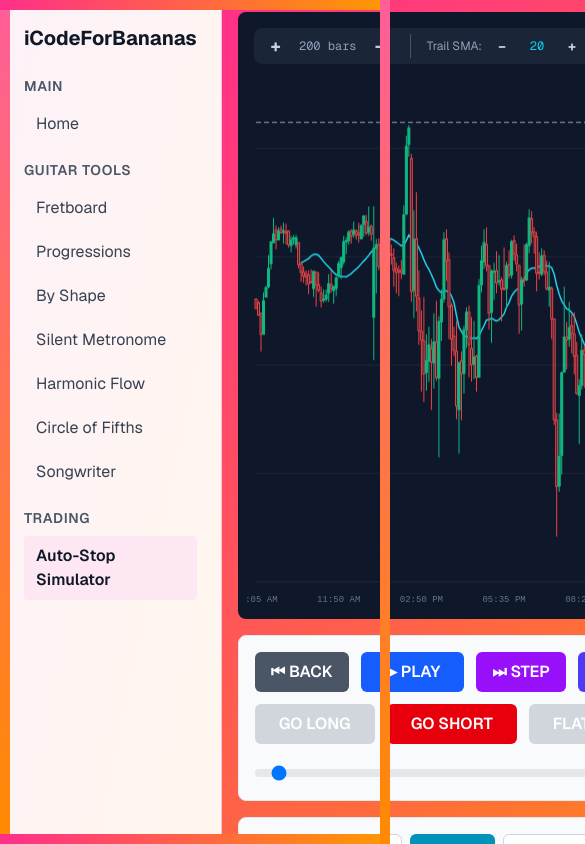
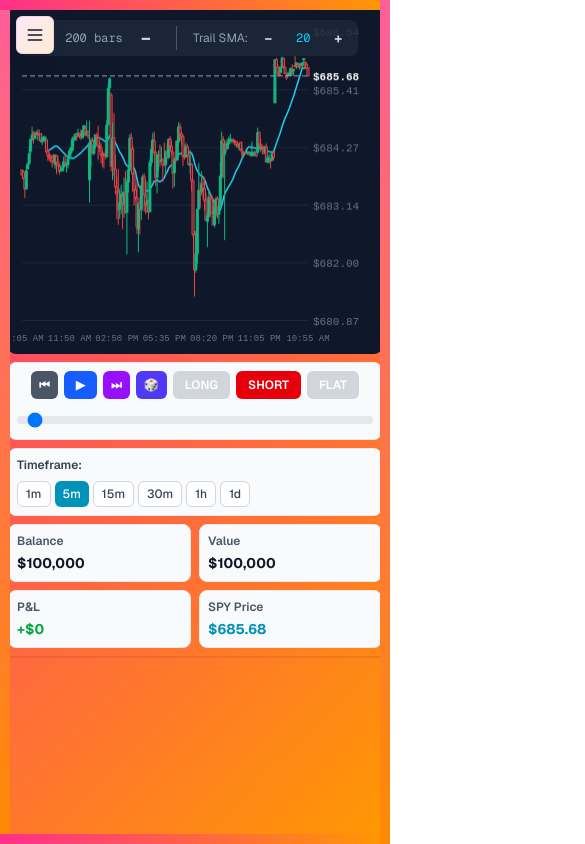
Before and after one commit to iCodeForBananas/iCodeForBananas, a Next.js app: page /trading-chart in a window 390 px wide. Shown: the top 844 px of the page, 585 px wide, since content can reach past the window. Built offline with nearby package versions, Linux system fonts and the light colour scheme.

Commit message:
feat: implement responsive sidebar with auto-close on mobile and enhance layout for trading chart page

```diff
--- a/app/components/Sidebar.tsx
+++ b/app/components/Sidebar.tsx
@@ -2,21 +2,86 @@
 
 import Link from "next/link";
 import { usePathname } from "next/navigation";
+import { useState, useEffect } from "react";
 
 export default function Sidebar() {
   const pathname = usePathname();
+  const [isOpen, setIsOpen] = useState(true);
+  const [isMobile, setIsMobile] = useState(false);
+
+  // Check screen size on mount and resize
+  useEffect(() => {
+    const checkScreenSize = () => {
+      const mobile = window.innerWidth < 1024;
+      setIsMobile(mobile);
+      // Auto-close on mobile/tablet by default
+      if (mobile && isOpen) {
+        setIsOpen(false);
+      }
+    };
+
+    checkScreenSize();
+    window.addEventListener("resize", checkScreenSize);
+    return () => window.removeEventListener("resize", checkScreenSize);
+  }, []);
+
+  const toggleSidebar = () => setIsOpen(!isOpen);
 
   return (
-    <aside className='w-64 bg-gradient-to-br from-pink-50 to-orange-50 text-gray-900 p-6 flex flex-col gap-6 border-r border-pink-200'>
-      <h2 className='text-xl font-bold'>iCodeForBananas</h2>
+    <>
+      {/* Toggle Button - Always visible */}
+      <button
+        onClick={toggleSidebar}
+        className={`fixed top-4 z-50 p-2 bg-gradient-to-br from-pink-100 to-orange-100 hover:from-pink-200 hover:to-orange-200 text-gray-900 rounded-md shadow-lg border border-pink-200 transition-all duration-300 ${
+          isOpen ? "left-[216px]" : "left-4"
+        }`}
+        aria-label={isOpen ? "Close sidebar" : "Open sidebar"}
+      >
+        {isOpen ? (
+          <svg
+            xmlns='http://www.w3.org/2000/svg'
+            className='h-5 w-5'
+            fill='none'
+            viewBox='0 0 24 24'
+            stroke='currentColor'
+          >
+            <path strokeLinecap='round' strokeLinejoin='round' strokeWidth={2} d='M11 19l-7-7 7-7m8 14l-7-7 7-7' />
+          </svg>
+        ) : (
+          <svg
+            xmlns='http://www.w3.org/2000/svg'
+            className='h-5 w-5'
+            fill='none'
+            viewBox='0 0 24 24'
+            stroke='currentColor'
+          >
+            <path strokeLinecap='round' strokeLinejoin='round' strokeWidth={2} d='M4 6h16M4 12h16M4 18h16' />
+          </svg>
+        )}
+      </button>
 
-      <nav className='flex flex-col gap-4'>
+      {/* Overlay for mobile when sidebar is open */}
+      {isOpen && isMobile && <div className='fixed inset-0 bg-black/50 z-30 lg:hidden' onClick={toggleSidebar} />}
+
+      {/* Sidebar */}
+      <aside
+        className={`fixed lg:relative h-screen bg-gradient-to-br from-pink-50 to-orange-50 text-gray-900 p-6 flex flex-col gap-6 border-r border-pink-200 z-40 transition-all duration-300 overflow-y-auto ${
+          isOpen ? "w-64 translate-x-0" : "w-0 -translate-x-full lg:w-0 p-0 overflow-hidden"
+        }`}
+      >
+        <div className={`${isOpen ? "opacity-100" : "opacity-0"} transition-opacity duration-200`}>
+          <h2 className='text-xl font-bold whitespace-nowrap'>iCodeForBananas</h2>
+
+          <nav className='flex flex-col gap-4 mt-6'>
             <div>
-          <h3 className='text-sm font-semibold text-gray-600 mb-2 uppercase tracking-wider'>Main</h3>
+              <h3 className='text-sm font-semibold text-gray-600 mb-2 uppercase tracking-wider whitespace-nowrap'>
+                Main
+              </h3>
               <div className='flex flex-col gap-1'>
                 <Link
                   href='/'
-              className={`px-3 py-2 rounded hover:bg-pink-100 hover:text-gray-900 transition-colors ${
+                  onClick={() => isMobile && setIsOpen(false)}
+                  className={`px-3 py-2 rounded hover:bg-pink-100 hover:text-gray-900 transition-colors whitespace-nowrap ${
                     pathname === "/" ? "bg-pink-100 text-gray-900 font-semibold" : "text-gray-700"
                   }`}
                 >
@@ -26,11 +91,14 @@ export default function Sidebar() {
             </div>
 
             <div>
-          <h3 className='text-sm font-semibold text-gray-600 mb-2 uppercase tracking-wider'>Guitar Tools</h3>
+              <h3 className='text-sm font-semibold text-gray-600 mb-2 uppercase tracking-wider whitespace-nowrap'>
+                Guitar Tools
+              </h3>
               <div className='flex flex-col gap-1'>
                 <Link
                   href='/fretboard'
-              className={`px-3 py-2 rounded hover:bg-pink-100 hover:text-gray-900 transition-colors ${
+                  onClick={() => isMobile && setIsOpen(false)}
+                  className={`px-3 py-2 rounded hover:bg-pink-100 hover:text-gray-900 transition-colors whitespace-nowrap ${
                     pathname === "/fretboard" ? "bg-pink-100 text-gray-900 font-semibold" : "text-gray-700"
                   }`}
                 >
@@ -38,7 +106,8 @@ export default function Sidebar() {
                 </Link>
                 <Link
                   href='/chord-progressions'
-              className={`px-3 py-2 rounded hover:bg-pink-100 hover:text-gray-900 transition-colors ${
+                  onClick={() => isMobile && setIsOpen(false)}
+                  className={`px-3 py-2 rounded hover:bg-pink-100 hover:text-gray-900 transition-colors whitespace-nowrap ${
                     pathname === "/chord-progressions" ? "bg-pink-100 text-gray-900 font-semibold" : "text-gray-700"
                   }`}
                 >
@@ -46,7 +115,8 @@ export default function Sidebar() {
                 </Link>
                 <Link
                   href='/chord-shapes'
-              className={`px-3 py-2 rounded hover:bg-pink-100 hover:text-gray-900 transition-colors ${
+                  onClick={() => isMobile && setIsOpen(false)}
+                  className={`px-3 py-2 rounded hover:bg-pink-100 hover:text-gray-900 transition-colors whitespace-nowrap ${
                     pathname === "/chord-shapes" ? "bg-pink-100 text-gray-900 font-semibold" : "text-gray-700"
                   }`}
                 >
@@ -54,7 +124,8 @@ export default function Sidebar() {
                 </Link>
                 <Link
                   href='/silent-metronome'
-              className={`px-3 py-2 rounded hover:bg-pink-100 hover:text-gray-900 transition-colors ${
+                  onClick={() => isMobile && setIsOpen(false)}
+                  className={`px-3 py-2 rounded hover:bg-pink-100 hover:text-gray-900 transition-colors whitespace-nowrap ${
                     pathname === "/silent-metronome" ? "bg-pink-100 text-gray-900 font-semibold" : "text-gray-700"
                   }`}
                 >
@@ -62,7 +133,8 @@ export default function Sidebar() {
                 </Link>
                 <Link
                   href='/harmonic-flow'
-              className={`px-3 py-2 rounded hover:bg-pink-100 hover:text-gray-900 transition-colors ${
+                  onClick={() => isMobile && setIsOpen(false)}
+                  className={`px-3 py-2 rounded hover:bg-pink-100 hover:text-gray-900 transition-colors whitespace-nowrap ${
                     pathname === "/harmonic-flow" ? "bg-pink-100 text-gray-900 font-semibold" : "text-gray-700"
                   }`}
                 >
@@ -70,7 +142,8 @@ export default function Sidebar() {
                 </Link>
                 <Link
                   href='/circle-of-fifths'
-              className={`px-3 py-2 rounded hover:bg-pink-100 hover:text-gray-900 transition-colors ${
+                  onClick={() => isMobile && setIsOpen(false)}
+                  className={`px-3 py-2 rounded hover:bg-pink-100 hover:text-gray-900 transition-colors whitespace-nowrap ${
                     pathname === "/circle-of-fifths" ? "bg-pink-100 text-gray-900 font-semibold" : "text-gray-700"
                   }`}
                 >
@@ -78,7 +151,8 @@ export default function Sidebar() {
                 </Link>
                 <Link
                   href='/songwriter'
-              className={`px-3 py-2 rounded hover:bg-pink-100 hover:text-gray-900 transition-colors ${
+                  onClick={() => isMobile && setIsOpen(false)}
+                  className={`px-3 py-2 rounded hover:bg-pink-100 hover:text-gray-900 transition-colors whitespace-nowrap ${
                     pathname === "/songwriter" ? "bg-pink-100 text-gray-900 font-semibold" : "text-gray-700"
                   }`}
                 >
@@ -88,11 +162,14 @@ export default function Sidebar() {
             </div>
 
             <div>
-          <h3 className='text-sm font-semibold text-gray-600 mb-2 uppercase tracking-wider'>Trading</h3>
+              <h3 className='text-sm font-semibold text-gray-600 mb-2 uppercase tracking-wider whitespace-nowrap'>
+                Trading
+              </h3>
               <div className='flex flex-col gap-1'>
                 <Link
                   href='/trading-chart'
-              className={`px-3 py-2 rounded hover:bg-pink-100 hover:text-gray-900 transition-colors ${
+                  onClick={() => isMobile && setIsOpen(false)}
+                  className={`px-3 py-2 rounded hover:bg-pink-100 hover:text-gray-900 transition-colors whitespace-nowrap ${
                     pathname === "/trading-chart" ? "bg-pink-100 text-gray-900 font-semibold" : "text-gray-700"
                   }`}
                 >
@@ -101,6 +178,8 @@ export default function Sidebar() {
               </div>
             </div>
           </nav>
+        </div>
       </aside>
+    </>
   );
 }
--- a/app/layout.tsx
+++ b/app/layout.tsx
@@ -29,9 +29,9 @@ export default function RootLayout({
     <html lang='en'>
       <body className={`${geistSans.variable} ${geistMono.variable} antialiased`}>
         <ThemeProvider>
-          <div className='flex min-h-screen font-sans'>
+          <div className='flex min-h-screen font-sans overflow-hidden'>
             <Sidebar />
-            {children}
+            <div className='flex-1 overflow-auto'>{children}</div>
           </div>
         </ThemeProvider>
       </body>
--- a/app/trading-chart/page.tsx
+++ b/app/trading-chart/page.tsx
@@ -314,12 +314,12 @@ export default function TradingChartPage() {
 
   if (isLoading) {
     return (
-      <div className='flex flex-col flex-1'>
+      <div className='flex flex-col flex-1 h-screen overflow-hidden'>
         <Navigation />
-        <main className='px-4 py-6 flex-1'>
-          <div className='w-full lg:max-w-7xl lg:mx-auto'>
+        <main className='px-2 sm:px-4 py-4 flex-1'>
+          <div className='w-full'>
             <div className='rounded-lg border border-border bg-white p-4 shadow-sm'>
-              <div className='flex items-center justify-center h-96'>
+              <div className='flex items-center justify-center h-[50vh]'>
                 <div className='text-center'>
                   <div className='animate-spin rounded-full h-12 w-12 border-b-2 border-cyan-600 mx-auto mb-4'></div>
                   <p className='text-gray-600'>Loading SPY data...</p>
@@ -334,11 +334,11 @@ export default function TradingChartPage() {
 
   if (error) {
     return (
-      <div className='flex flex-col flex-1'>
-        <main className='px-4 py-6 flex-1 metronome-static'>
-          <div className='w-full lg:max-w-7xl lg:mx-auto'>
+      <div className='flex flex-col flex-1 h-screen overflow-hidden'>
+        <main className='px-2 sm:px-4 py-4 flex-1 metronome-static'>
+          <div className='w-full'>
             <div className='rounded-lg border border-border bg-white p-4 shadow-sm'>
-              <div className='flex items-center justify-center h-96'>
+              <div className='flex items-center justify-center h-[50vh]'>
                 <div className='text-center'>
                   <div className='text-red-600 text-5xl mb-4'>⚠</div>
                   <p className='text-gray-900 font-semibold mb-2'>Error Loading Data</p>
@@ -359,12 +359,12 @@ export default function TradingChartPage() {
   }
 
   return (
-    <main className='flex-1 metronome-static'>
-      <div className='w-full lg:mx-auto'>
-        <div className='rounded-lg px-4 py-3 shadow-sm'>
+    <main className='flex-1 metronome-static h-screen overflow-y-auto'>
+      <div className='w-full'>
+        <div className='rounded-lg px-2 sm:px-4 py-2 sm:py-3 shadow-sm'>
           {/* Chart */}
-          <div className='bg-slate-900 rounded-lg p-2 mb-4'>
-            <div className='h-[70vh]'>
+          <div className='bg-slate-900 rounded-lg p-1 sm:p-2 mb-2 sm:mb-4'>
+            <div className='h-[40vh] sm:h-[45vh] md:h-[50vh] lg:h-[55vh] xl:h-[60vh]'>
               <Chart
                 data={allData}
                 positions={positions}
@@ -377,67 +377,70 @@ export default function TradingChartPage() {
           </div>
 
           {/* Playback Controls */}
-          <div className='bg-slate-50 rounded-lg p-4 mb-4 border border-border'>
-            <div className='flex flex-wrap gap-3 items-center'>
+          <div className='bg-slate-50 rounded-lg p-2 sm:p-4 mb-2 sm:mb-4 border border-border'>
+            <div className='flex flex-wrap gap-1.5 sm:gap-3 items-center justify-center sm:justify-start'>
               <button
                 onClick={stepBackward}
                 disabled={visibleIndex <= 0}
-                className='px-4 py-2 bg-gray-600 text-white font-semibold rounded-md hover:bg-gray-700 disabled:bg-gray-300 disabled:cursor-not-allowed transition-colors'
+                className='px-2 sm:px-4 py-1.5 sm:py-2 text-xs sm:text-base bg-gray-600 text-white font-semibold rounded-md hover:bg-gray-700 disabled:bg-gray-300 disabled:cursor-not-allowed transition-colors'
               >
-                ⏮ BACK
+                ⏮ <span className='hidden sm:inline'>BACK</span>
               </button>
               <button
                 onClick={togglePlay}
-                className={`px-6 py-2 font-semibold rounded-md transition-colors ${
+                className={`px-3 sm:px-6 py-1.5 sm:py-2 text-xs sm:text-base font-semibold rounded-md transition-colors ${
                   isPlaying
                     ? "bg-orange-600 hover:bg-orange-700 text-white"
                     : "bg-blue-600 hover:bg-blue-700 text-white"
                 }`}
               >
-                {isPlaying ? "⏸ PAUSE" : "▶ PLAY"}
+                {isPlaying ? "⏸" : "▶"} <span className='hidden sm:inline'>{isPlaying ? "PAUSE" : "PLAY"}</span>
               </button>
               <button
                 onClick={stepForward}
                 disabled={visibleIndex >= allData.length - 1}
-                className='px-4 py-2 bg-purple-600 text-white font-semibold rounded-md hover:bg-purple-700 disabled:bg-gray-300 disabled:cursor-not-allowed transition-colors'
+                className='px-2 sm:px-4 py-1.5 sm:py-2 text-xs sm:text-base bg-purple-600 text-white font-semibold rounded-md hover:bg-purple-700 disabled:bg-gray-300 disabled:cursor-not-allowed transition-colors'
               >
-                ⏭ STEP
+                ⏭ <span className='hidden sm:inline'>STEP</span>
               </button>
               <button
                 onClick={goToRandom}
                 disabled={allData.length < 300}
-                className='px-4 py-2 bg-indigo-600 text-white font-semibold rounded-md hover:bg-indigo-700 disabled:bg-gray-300 disabled:cursor-not-allowed transition-colors'
+                className='px-2 sm:px-4 py-1.5 sm:py-2 text-xs sm:text-base bg-indigo-600 text-white font-semibold rounded-md hover:bg-indigo-700 disabled:bg-gray-300 disabled:cursor-not-allowed transition-colors'
               >
-                🎲 RANDOM
+                🎲 <span className='hidden sm:inline'>RANDOM</span>
               </button>
 
-              <div className='border-l border-gray-300 h-8 mx-2'></div>
+              <div className='hidden sm:block border-l border-gray-300 h-8 mx-2'></div>
 
               <button
                 onClick={() => openPosition(PositionSide.LONG)}
                 disabled={openPositions.length > 0 || currentPrice < (allData[visibleIndex]?.trailstopSma ?? 0)}
-                className='px-6 py-2 bg-green-600 text-white font-semibold rounded-md hover:bg-green-700 disabled:bg-gray-300 disabled:cursor-not-allowed transition-colors'
+                className='px-3 sm:px-6 py-1.5 sm:py-2 text-xs sm:text-base bg-green-600 text-white font-semibold rounded-md hover:bg-green-700 disabled:bg-gray-300 disabled:cursor-not-allowed transition-colors'
               >
-                GO LONG
+                <span className='sm:hidden'>LONG</span>
+                <span className='hidden sm:inline'>GO LONG</span>
               </button>
               <button
                 onClick={() => openPosition(PositionSide.SHORT)}
                 disabled={openPositions.length > 0 || currentPrice > (allData[visibleIndex]?.trailstopSma ?? Infinity)}
-                className='px-6 py-2 bg-red-600 text-white font-semibold rounded-md hover:bg-red-700 disabled:bg-gray-300 disabled:cursor-not-allowed transition-colors'
+                className='px-3 sm:px-6 py-1.5 sm:py-2 text-xs sm:text-base bg-red-600 text-white font-semibold rounded-md hover:bg-red-700 disabled:bg-gray-300 disabled:cursor-not-allowed transition-colors'
               >
-                GO SHORT
+                <span className='sm:hidden'>SHORT</span>
+                <span className='hidden sm:inline'>GO SHORT</span>
               </button>
               <button
                 onClick={flattenAllPositions}
                 disabled={openPositions.length === 0}
-                className='px-6 py-2 bg-orange-600 text-white font-semibold rounded-md hover:bg-orange-700 disabled:bg-gray-300 disabled:cursor-not-allowed transition-colors'
+                className='px-3 sm:px-6 py-1.5 sm:py-2 text-xs sm:text-base bg-orange-600 text-white font-semibold rounded-md hover:bg-orange-700 disabled:bg-gray-300 disabled:cursor-not-allowed transition-colors'
               >
-                FLATTEN
+                <span className='sm:hidden'>FLAT</span>
+                <span className='hidden sm:inline'>FLATTEN</span>
               </button>
             </div>
 
             {/* Progress bar */}
-            <div className='mt-4'>
+            <div className='mt-2 sm:mt-4'>
               <input
                 type='range'
                 min={0}
@@ -450,91 +453,97 @@ export default function TradingChartPage() {
           </div>
 
           {/* Data Source Selector */}
-          <div className='bg-slate-50 rounded-lg p-4 mb-4 border border-border'>
-            <div className='flex items-center gap-4'>
-              <label className='text-sm font-semibold text-gray-700'>Data Source:</label>
-              <div className='flex gap-2'>
+          <div className='bg-slate-50 rounded-lg p-2 sm:p-4 mb-2 sm:mb-4 border border-border'>
+            <div className='flex flex-col sm:flex-row sm:items-center gap-2 sm:gap-4'>
+              <label className='text-xs sm:text-sm font-semibold text-gray-700'>Timeframe:</label>
+              <div className='flex flex-wrap gap-1 sm:gap-2'>
                 {TIMEFRAMES.map((tf) => (
                   <button
                     key={tf.value}
                     onClick={() => setTimeframe(tf.value)}
                     disabled={isLoading}
-                    className={`px-4 py-2 text-sm font-medium rounded-md transition-colors ${
+                    className={`px-2 sm:px-4 py-1 sm:py-2 text-xs sm:text-sm font-medium rounded-md transition-colors ${
                       timeframe === tf.value
                         ? "bg-cyan-600 text-white"
                         : "bg-white text-gray-700 border border-gray-300 hover:bg-gray-50"
                     } disabled:opacity-50 disabled:cursor-not-allowed`}
                   >
-                    {tf.label}
+                    <span className='sm:hidden'>{tf.value}</span>
+                    <span className='hidden sm:inline'>{tf.label}</span>
                   </button>
                 ))}
               </div>
-              {isLoading && <span className='text-sm text-gray-500 animate-pulse'>Loading...</span>}
+              {isLoading && <span className='text-xs sm:text-sm text-gray-500 animate-pulse'>Loading...</span>}
             </div>
           </div>
 
           {/* Account Stats */}
-          <div className='grid grid-cols-4 gap-4'>
-            <div className='bg-slate-50 rounded-lg p-4 border border-border'>
-              <h2 className='text-sm font-semibold text-gray-600 mb-2'>Account Balance</h2>
-              <p className='text-2xl font-bold text-gray-900'>
-                ${account.balance.toLocaleString(undefined, { minimumFractionDigits: 2, maximumFractionDigits: 2 })}
+          <div className='grid grid-cols-2 lg:grid-cols-4 gap-2 sm:gap-4'>
+            <div className='bg-slate-50 rounded-lg p-2 sm:p-4 border border-border'>
+              <h2 className='text-xs sm:text-sm font-semibold text-gray-600 mb-1 sm:mb-2'>Balance</h2>
+              <p className='text-sm sm:text-xl lg:text-2xl font-bold text-gray-900 truncate'>
+                ${account.balance.toLocaleString(undefined, { minimumFractionDigits: 0, maximumFractionDigits: 0 })}
               </p>
             </div>
 
-            <div className='bg-slate-50 rounded-lg p-4 border border-border'>
-              <h2 className='text-sm font-semibold text-gray-600 mb-2'>Account Value</h2>
-              <p className='text-2xl font-bold text-gray-900'>
-                ${accountValue.toLocaleString(undefined, { minimumFractionDigits: 2, maximumFractionDigits: 2 })}
+            <div className='bg-slate-50 rounded-lg p-2 sm:p-4 border border-border'>
+              <h2 className='text-xs sm:text-sm font-semibold text-gray-600 mb-1 sm:mb-2'>Value</h2>
+              <p className='text-sm sm:text-xl lg:text-2xl font-bold text-gray-900 truncate'>
+                ${accountValue.toLocaleString(undefined, { minimumFractionDigits: 0, maximumFractionDigits: 0 })}
               </p>
             </div>
 
-            <div className='bg-slate-50 rounded-lg p-4 border border-border'>
-              <h2 className='text-sm font-semibold text-gray-600 mb-2'>Unrealized P&L</h2>
-              <p className={`text-2xl font-bold ${totalPnL >= 0 ? "text-green-600" : "text-red-600"}`}>
+            <div className='bg-slate-50 rounded-lg p-2 sm:p-4 border border-border'>
+              <h2 className='text-xs sm:text-sm font-semibold text-gray-600 mb-1 sm:mb-2'>P&L</h2>
+              <p
+                className={`text-sm sm:text-xl lg:text-2xl font-bold truncate ${totalPnL >= 0 ? "text-green-600" : "text-red-600"}`}
+              >
                 {totalPnL >= 0 ? "+" : ""}$
-                {totalPnL.toLocaleString(undefined, { minimumFractionDigits: 2, maximumFractionDigits: 2 })}
+                {totalPnL.toLocaleString(undefined, { minimumFractionDigits: 0, maximumFractionDigits: 0 })}
               </p>
             </div>
 
-            <div className='bg-slate-50 rounded-lg p-4 border border-border'>
-              <h2 className='text-sm font-semibold text-gray-600 mb-2'>Current Price (SPY)</h2>
-              <p className='text-2xl font-bold text-cyan-600'>${currentPrice.toFixed(2)}</p>
+            <div className='bg-slate-50 rounded-lg p-2 sm:p-4 border border-border'>
+              <h2 className='text-xs sm:text-sm font-semibold text-gray-600 mb-1 sm:mb-2'>SPY Price</h2>
+              <p className='text-sm sm:text-xl lg:text-2xl font-bold text-cyan-600'>${currentPrice.toFixed(2)}</p>
             </div>
           </div>
 
           {/* Position Details */}
           {openPositions.length > 0 && (
-            <div className='mt-4 bg-slate-50 rounded-lg p-4 border border-border'>
-              <h2 className='text-lg font-semibold mb-3'>Open Position</h2>
+            <div className='mt-2 sm:mt-4 bg-slate-50 rounded-lg p-2 sm:p-4 border border-border'>
+              <h2 className='text-sm sm:text-lg font-semibold mb-2 sm:mb-3'>Open Position</h2>
               {openPositions.map((pos) => {
                 const currentTrailstopSma = allData[visibleIndex]?.trailstopSma || pos.stopLoss || 0;
                 return (
-                  <div key={pos.id} className='grid grid-cols-5 gap-4 text-sm'>
+                  <div
+                    key={pos.id}
+                    className='grid grid-cols-2 sm:grid-cols-3 lg:grid-cols-5 gap-2 sm:gap-4 text-xs sm:text-sm'
+                  >
                     <div>
                       <span className='text-gray-600'>Side:</span>
                       <span
-                        className={`ml-2 font-bold ${pos.side === PositionSide.LONG ? "text-green-600" : "text-red-600"}`}
+                        className={`ml-1 sm:ml-2 font-bold ${pos.side === PositionSide.LONG ? "text-green-600" : "text-red-600"}`}
                       >
                         {pos.side}
                       </span>
                     </div>
                     <div>
                       <span className='text-gray-600'>Size:</span>
-                      <span className='ml-2 font-semibold'>{pos.size} shares</span>
+                      <span className='ml-1 sm:ml-2 font-semibold'>{pos.size}</span>
                     </div>
                     <div>
                       <span className='text-gray-600'>Entry:</span>
-                      <span className='ml-2 font-semibold'>${pos.entryPrice.toFixed(2)}</span>
+                      <span className='ml-1 sm:ml-2 font-semibold'>${pos.entryPrice.toFixed(2)}</span>
                     </div>
                     <div>
-                      <span className='text-gray-600'>Trail SMA (Stop):</span>
-                      <span className='ml-2 font-semibold text-red-600'>${currentTrailstopSma.toFixed(2)}</span>
+                      <span className='text-gray-600'>Stop:</span>
+                      <span className='ml-1 sm:ml-2 font-semibold text-red-600'>${currentTrailstopSma.toFixed(2)}</span>
                     </div>
-                    <div>
+                    <div className='col-span-2 sm:col-span-1'>
                       <span className='text-gray-600'>Risk:</span>
-                      <span className='ml-2 font-semibold'>
-                        ${(Math.abs(pos.entryPrice - currentTrailstopSma) * pos.size).toFixed(2)}
+                      <span className='ml-1 sm:ml-2 font-semibold'>
+                        ${(Math.abs(pos.entryPrice - currentTrailstopSma) * pos.size).toFixed(0)}
                       </span>
                     </div>
                   </div>
```
Also changed, not shown: app/components/Chart.tsx (+18 -1 lines). Lines whose indentation alone changed are shown as unchanged.
